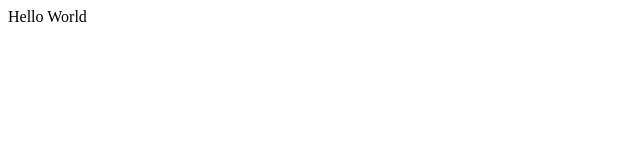
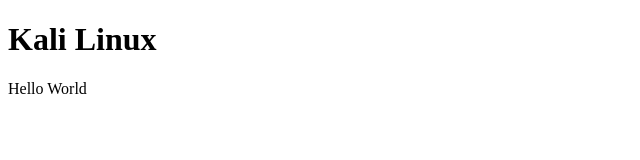
Before and after one commit to po-gurungpuja/MyProjectWork, a plain HTML site: page index.html in a window 1280 px wide. Shown: the whole page, without its empty margins (0-640 px from the left). Drawn offline with Linux system fonts and the light colour scheme.

Commit message:
second change

```diff
--- a/index.html
+++ b/index.html
@@ -7,6 +7,7 @@
     <title>Project Of Pooja Hello</title>
 </head>
 <body>
+    <div><h1>Kali Linux</h1></div>
     <div>Hello World</div>
 </body>
 </html>
```
